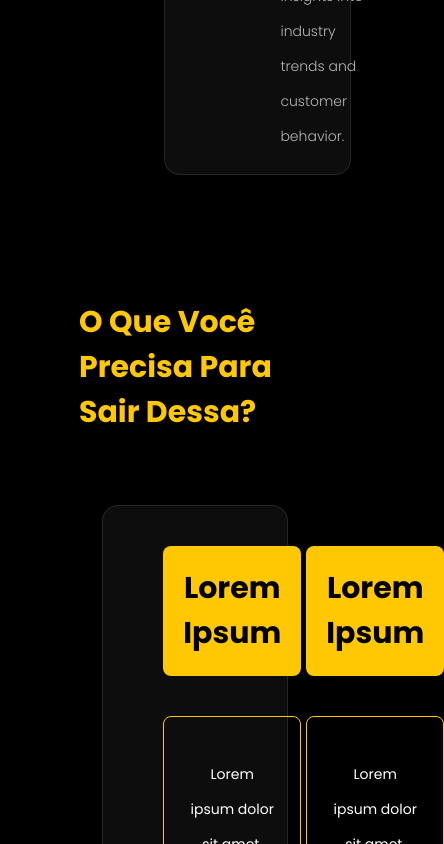
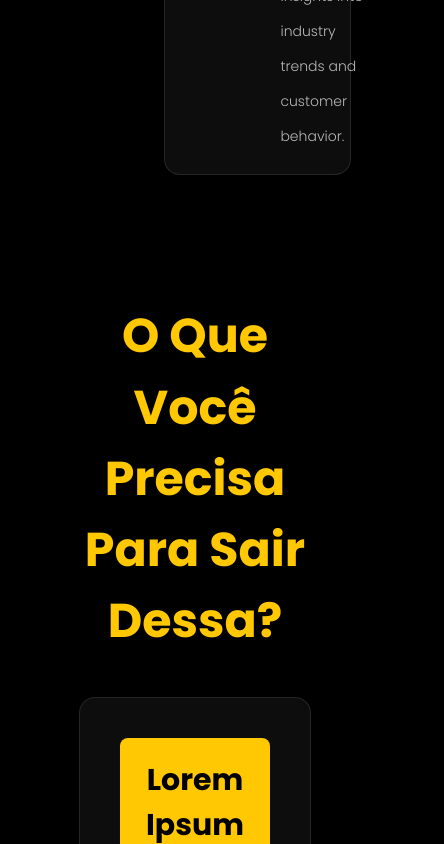
Before and after one commit to Film-Lab-landing-pages/ceos-lp, a Next.js app: page /ceo-masterclass in a window 390 px wide. Shown: the part 2576-3420 px from the top of the page, 444 px wide, since content can reach past the window. Built offline with nearby package versions, Linux system fonts and the light colour scheme.

Commit message:
feat: sair dessa mid responsiveness

```diff
--- a/src/sections/SairDessa/styles.ts
+++ b/src/sections/SairDessa/styles.ts
@@ -7,10 +7,12 @@ export const SairDessaSection = styled(Section)`
   padding: 5rem;
   h2 {
     margin: 0 auto 7rem;
+    font-size: 4.75rem;
+    text-align: center;
   }
   .flex-card {
     display: flex;
-    width: 80%;
+    width: 100%;
     margin: 0 auto;
     padding: 4rem 6rem;
     gap: 8%;
@@ -19,9 +21,19 @@ export const SairDessaSection = styled(Section)`
     border: 1px solid var(--color-yellow);
     border-radius: 8px;
     padding: 4rem 2.5rem;
-    font-size: 1.4rem;
+    font-size: 1.25rem;
     line-height: 2.5em;
     text-align: center;
+  }
+  @media (max-width: 1024px) {
+    .flex-card {
+      flex-direction: column;
+      padding: 4rem;
+      gap: 3rem;
+    }
+    h2 {
+      margin: 0 auto 4rem;
+    }
   }
 `;
 
```
